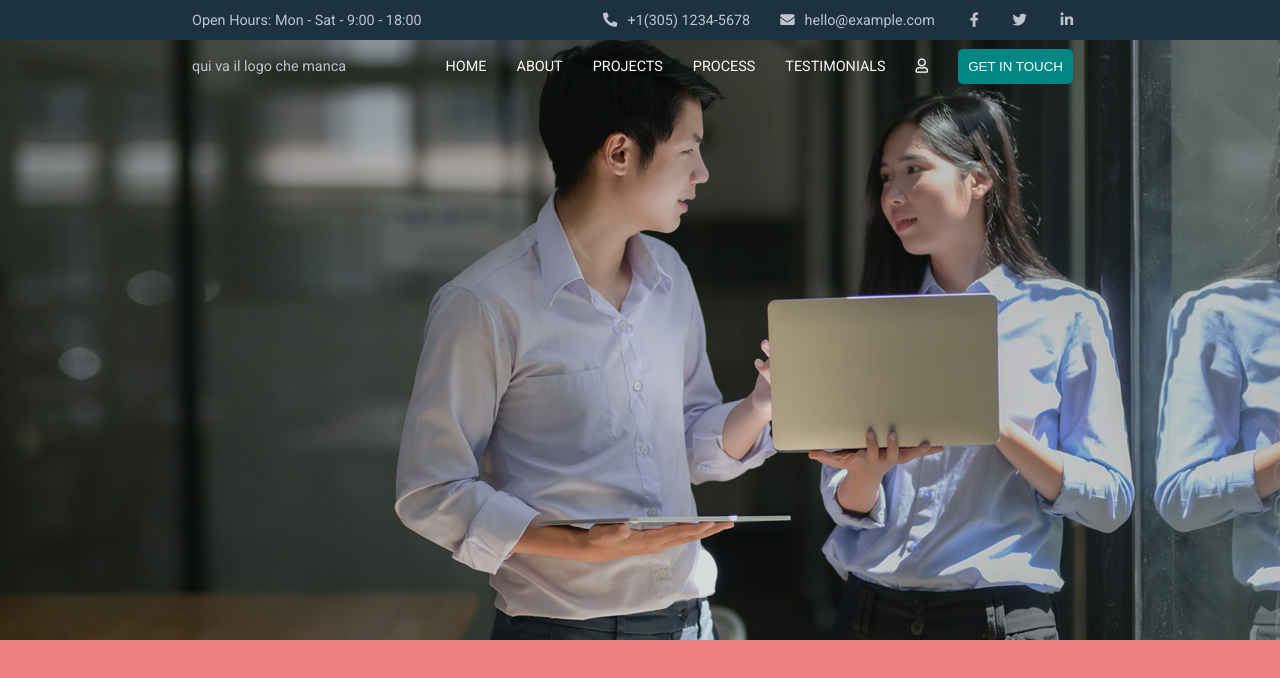
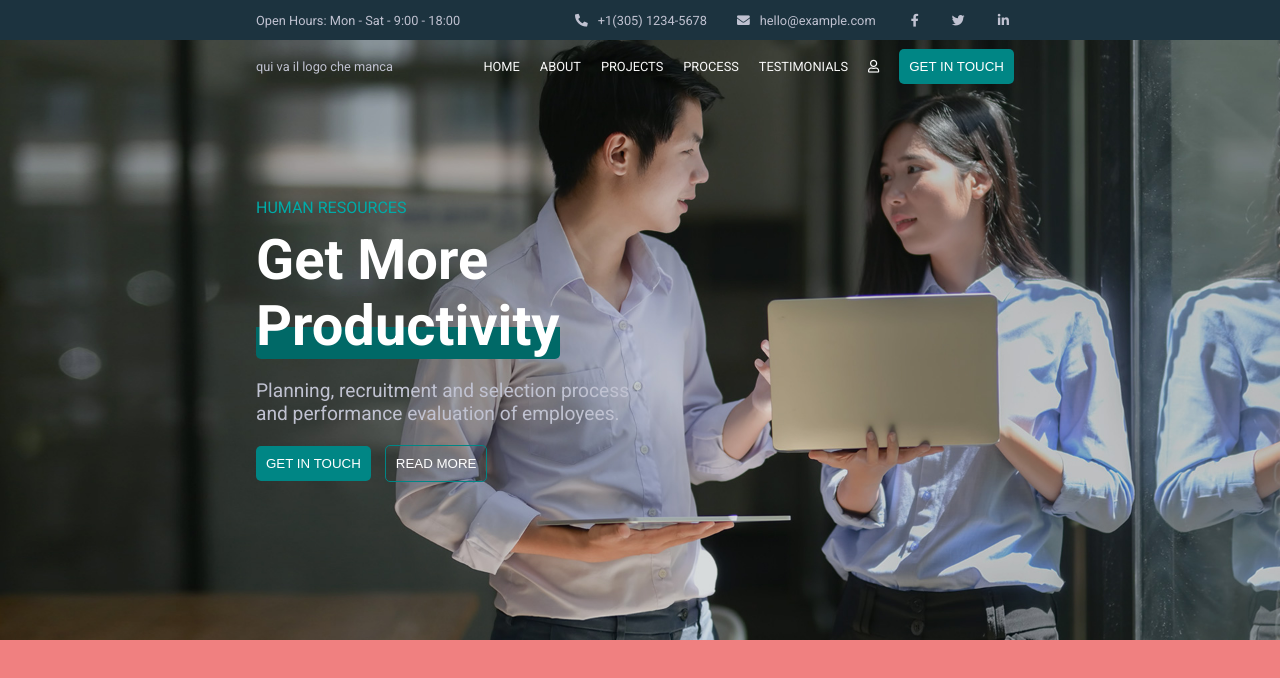
Before and after one commit to Emanuele-Cannone/proj-html-vuejs, a plain HTML site: page index.html in a window 1280 px wide. Drawn offline with nearby package versions, Linux system fonts and the light colour scheme.

Commit message:
jumbotron ok

```diff
--- a/css/style.css
+++ b/css/style.css
@@ -13,11 +13,6 @@
 /* crea una classe di debug in modo da vedere le altezze - poi però ELIMINALA!!! */
 
 
-
-    /* QUESTA E' PER LA LARGHEZZA DEL CONTAINER
-        width:1300px;
-        max-width:100%;  */
-
 *{
     margin: 0;
     padding: 0;
@@ -30,20 +25,27 @@ body{
 }
 
 .contenitore{
-    width: 1300px;
-    max-width: 70%;
+    width: 1100px;
+    max-width: 60%;
     margin: 0 auto;
 }
 
 
 /* riutilizzabili */
-
 .capitalize{
     text-transform: capitalize;
 }
 
 .uppercase{
     text-transform: uppercase;
+}
+
+.green{
+    color: #00aba8;
+}
+
+.white{
+    color: #fff;
 }
 
 /* usa il 900 per il jumbotron */
@@ -60,7 +62,7 @@ body{
     align-items: center;
     color: #c0c2d1;
     height: 2.5rem;
-    font-size: 0.9rem;
+    font-size: 0.8rem;
 }
 
 #h-top{
@@ -94,6 +96,7 @@ body{
     height: 600px;
     background-image: url(../img/bg-4.jpg);
     background-size: cover;
+    position: relative;
 }
 
 .header-bottom{
@@ -107,14 +110,55 @@ ul.options{
 
 ul li{
     list-style: none;
-    padding: 0 15px;
+    padding: 0 10px;
     color: #f9f9f9;
 }
 
-.header-bottom li button{
+
+
+/* jumbotron */
+.jumbotron{
+    color: #c0c2d1;
+    position: absolute;
+    top: 50%;
+    left: 50%;
+    transform: translate(-50%, -50%);
+}
+
+.btn-green{
     padding: 10px;
     background-color: #008685;
     color: white;
     border: none;
     border-radius: 5px;
 }
+
+.btn-transp{
+    padding: 10px;
+    background-color: transparent;
+    color: white;
+    border: 1px solid #008685;
+    border-radius: 5px;
+}
+
+.jumbotron h2{
+    padding-top: 10px;
+    width: 400px;
+    font-size: 3.5rem;
+}
+
+span.sottolineo{
+    background-image: linear-gradient(transparent 0.6em, #006967 0.6em, #006967 1em);
+    border-radius: 5px;
+
+}
+
+p.title{
+    width: 400px;
+    font-size: 1.2rem;
+    padding: 20px 0;
+}
+
+.jumbotron button{
+    margin-right: 10px;
+}
--- a/index.html
+++ b/index.html
@@ -19,6 +19,7 @@
 
     <header>
 
+        <!-- header-top -->
         <section id="h-top">
 
             <div class="header-top contenitore">
@@ -39,9 +40,6 @@
         </section>
 
         <!-- header bottom -->
-            <!-- qui va inserita la parte con la navbar -->
-        <!-- /header bottom -->
-
         <section id="h-bottom">
 
             <div class="header-bottom contenitore">
@@ -51,25 +49,24 @@
                     <ul class="options uppercase">
                         <li v-for="elements in menu">{{elements}}</li>
                         <li><i class="far fa-user"></i></li>
-                        <li><button class="uppercase">get in touch</button></li>
+                        <li><button class="uppercase btn-green">get in touch</button></li>
                     </ul>
                 </nav>
 
             </div>
 
+            <!-- jumbotron -->
+            <div class="jumbotron contenitore">
+                <p class="green uppercase">human resources</p>
+                <h2 class="white capitalize">get more <span class="sottolineo">productivity</span></h2>
+                <p class="title">Planning, recruitment and selection process and performance evaluation of employees.</p>
+                <div>
+                    <button class="btn-green uppercase">get in touch</button>
+                    <button class="btn-transp uppercase">read more</button>
+                </div>
+            </div>
+
         </section>
-
-        <!-- jumbotron -->
-            <!-- qui va inserita l'immagine con il titolo grande e la descrizione -->
-            <!-- CHIEDI INFO SU PAROLE EVIDENZIATE !!!
-
-
-                QUESTO VA ASSEGNATO DIRETTAMENTE ALLA PORZIONE DI TESTO CHE VOGLIO SOTTOLINEARE
-                background-image: linear-gradient(transparent 0.6em, #EBEBEB 0.6em, #EBEBEB 1em);
-
-                mi sembra un box-shadow.. forse questa è la cosa un po piu complicata di css.
-            -->
-        <!-- /jumbotron -->
 
     </header>
 
```
